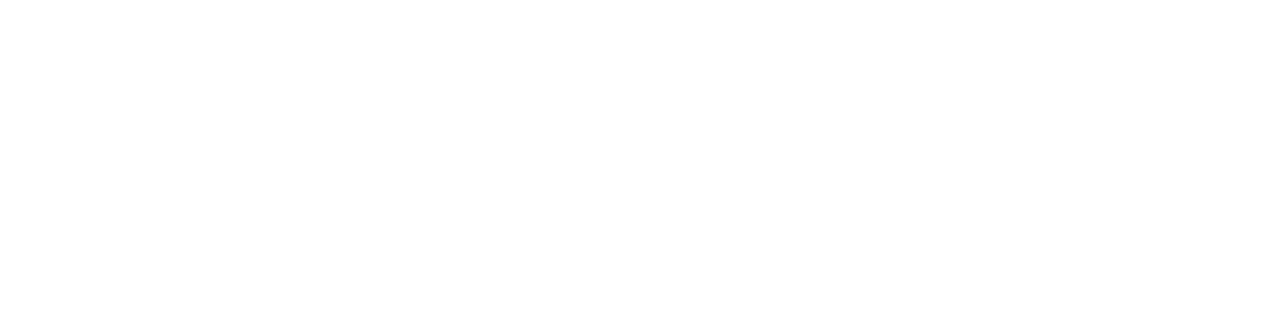
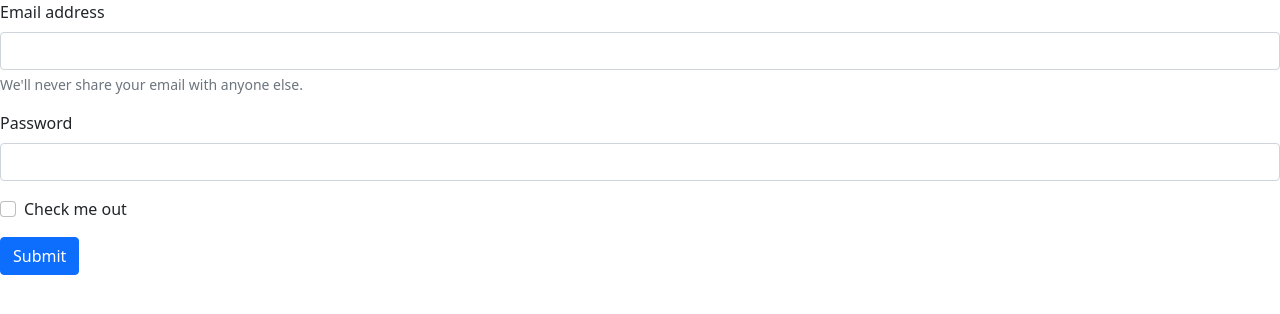
Before and after one commit to Joel-Benson-Bootcamp/congress, a plain HTML site: page index.html in a window 1280 px wide. Drawn offline with nearby package versions, Linux system fonts and the light colour scheme.

Commit message:
fixed bootstrap

```diff
--- a/index.html
+++ b/index.html
@@ -8,6 +8,21 @@
     <link rel="stylesheet" href="style.css">
 </head>
 <body>
-    <script src="https://cdn.jsdelivr.net/npm/bootstrap@5.0.0-beta2/dist/js/bootstrap.bundle.min.js" integrity="sha384-b5kHyXgcpbZJO/tY9Ul7kGkf1S0CWuKcCD38l8YkeH8z8QjE0GmW1gYU5S9FOnJ0" crossorigin="anonymous"></script>
+    <form>
+        <div class="mb-3">
+          <label for="exampleInputEmail1" class="form-label">Email address</label>
+          <input type="email" class="form-control" id="exampleInputEmail1" aria-describedby="emailHelp">
+          <div id="emailHelp" class="form-text">We'll never share your email with anyone else.</div>
+        </div>
+        <div class="mb-3">
+          <label for="exampleInputPassword1" class="form-label">Password</label>
+          <input type="password" class="form-control" id="exampleInputPassword1">
+        </div>
+        <div class="mb-3 form-check">
+          <input type="checkbox" class="form-check-input" id="exampleCheck1">
+          <label class="form-check-label" for="exampleCheck1">Check me out</label>
+        </div>
+        <button type="submit" class="btn btn-primary">Submit</button>
+      </form>
 </body>
 </html>
```
